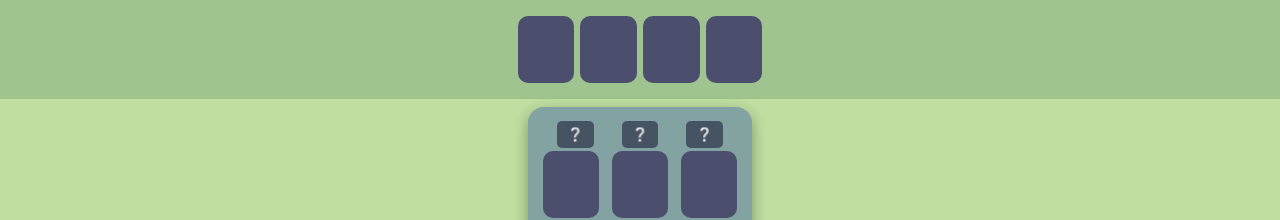
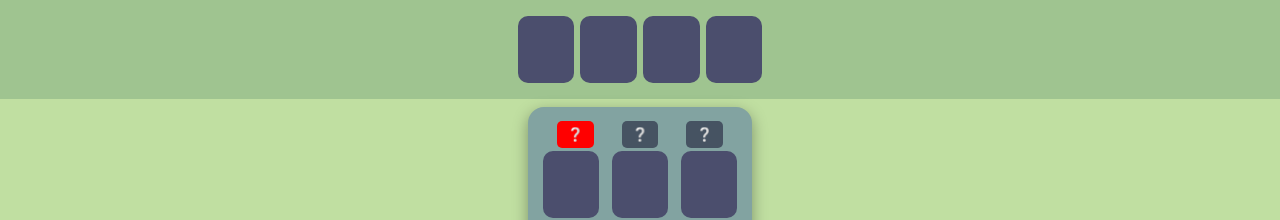
Before and after one commit to louisebld/DungeonBattleCard, a React (Create React App) app: page /game in a window 1280 px wide. Both pictures are taken after a click on the button "❤️". Shown: the top 220 px of the page. Built offline with nearby package versions, Linux system fonts and the light colour scheme.

Commit message:
create base enemi after base player
ez

```diff
--- a/src/components/GameGrid.js
+++ b/src/components/GameGrid.js
@@ -11,7 +11,8 @@ export default class GameGridV2 extends React.Component {
         this.state = {
             plateau: this.props.value,
             cardSelected : this.props.cardSelected,
-            heart: 0,
+            heart: this.props.heart,
+            heartEnemy: this.props.heartEnemy,
             played:this.props.played,
         };
 }
@@ -39,8 +40,14 @@ export default class GameGridV2 extends React.Component {
         document.querySelector("#base_title").classList.add(styles.undisplay);
         document.querySelector("#base_heart").style.display = "flex";
         this.state.heart = event;
-        // this.sendData(event);
         this.setState({heart: event})
+
+        // Create enemy base
+        var pos = Math.floor(Math.random() * 2) + 1;
+        this.state.heartEnemy = pos;
+        this.setState({heartEnemy: pos})
+        document.getElementById(pos).classList.add(styles.enemyBase);
+        // console.log("le base de l'ennemi se trouve en colonne : " + pos);
     }
 
     pushCardPlateau = (index) => {
@@ -71,9 +78,9 @@ export default class GameGridV2 extends React.Component {
             <div className={styles.container}>
                 <div id="base_title" className={styles.base_title}>Placez votre coeur ! </div>
                 <div id="base_heart" className={styles.list_base_heartenemy}>
-                    <button id="base_heart" className={styles.button_heart} onClick={() => {this.handleClickSelectBase(1)}}>❔</button>
-                    <button id="base_heart" className={styles.button_heart} onClick={() => {this.handleClickSelectBase(2)}}>❔</button>
-                    <button id="base_heart" className={styles.button_heart} onClick={() => {this.handleClickSelectBase(3)}}>❔</button>
+                    <button id="1" className={styles.button_heart}>❔</button>
+                    <button id="2" className={styles.button_heart}>❔</button>
+                    <button id="3" className={styles.button_heart}>❔</button>
                 </div>
 
                 <div className={styles.grid}>
--- a/src/css/GameGrid.module.css
+++ b/src/css/GameGrid.module.css
@@ -77,3 +77,7 @@
 .undisplay{
     display: none;
 }
+
+.enemyBase{
+    background-color: red;
+}
--- a/src/views/GameScreen.js
+++ b/src/views/GameScreen.js
@@ -99,6 +99,7 @@ export default class GameScreen extends Component {
         super(props);
         this.state = {
             heart:0,
+            heartEnemy: 0,
             deck: generateDeck(),
             plateau: createEmptyPlateau(),
             cards: [],
```
